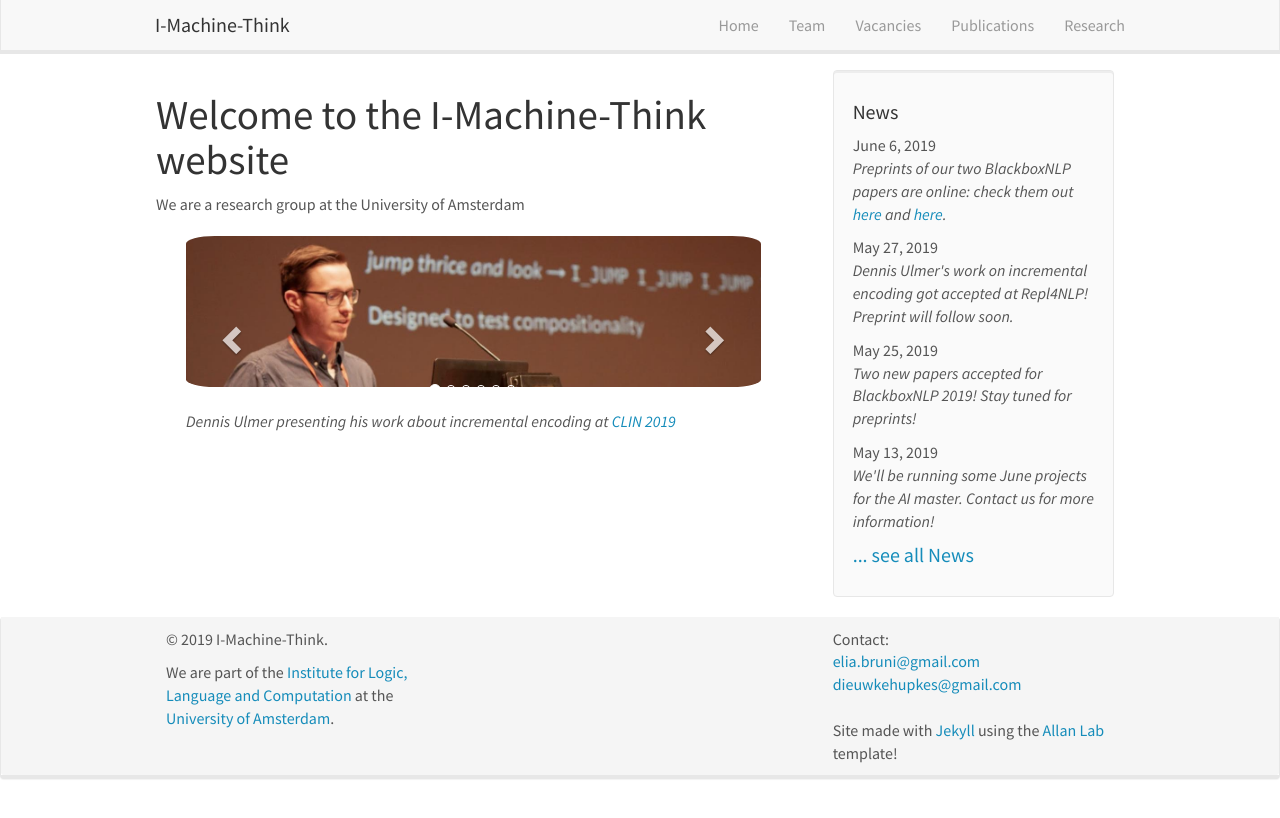
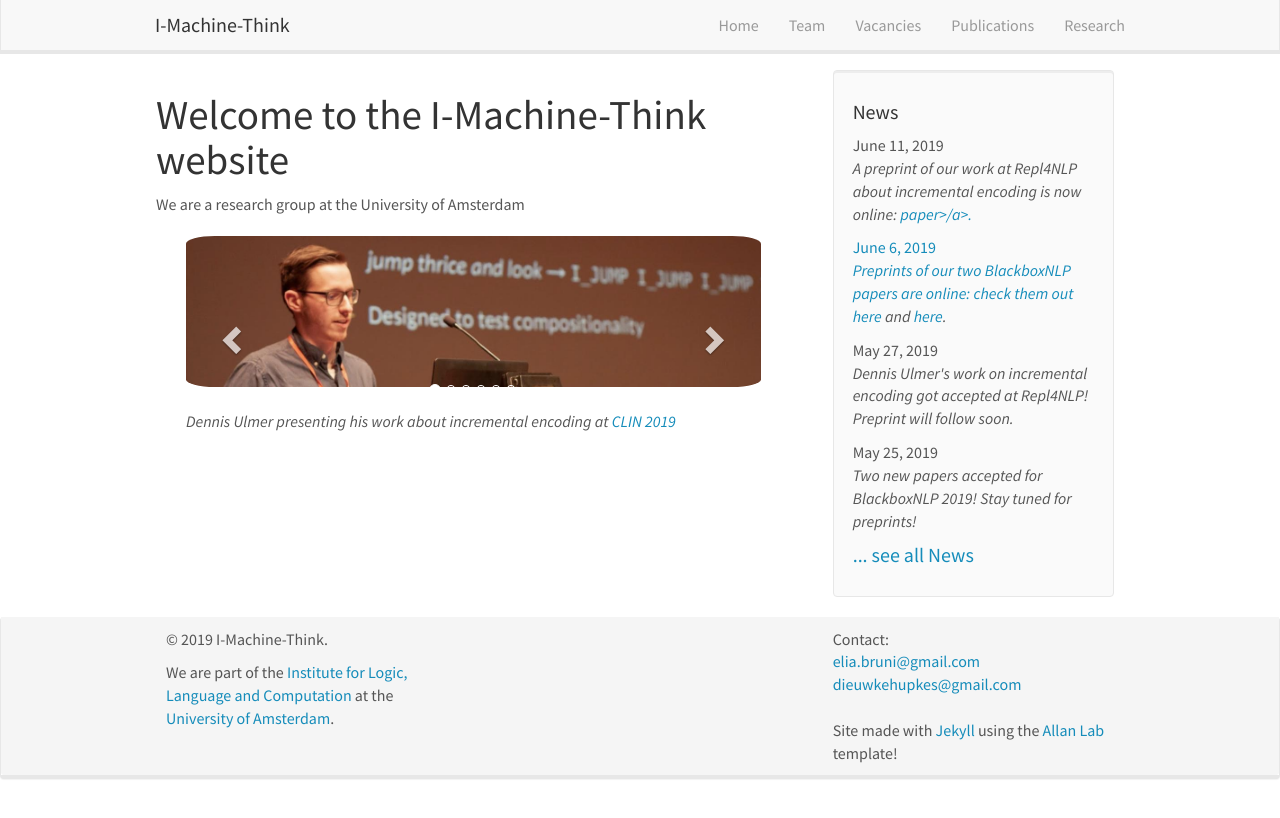
Before and after one commit to i-machine-think/i-machine-think.github.io, a Jekyll site: the page built from _pages/home.md, in a window 1280 px wide. Shown: the top 818 px of the page. Built offline with Jekyll 4.4.1, drawn with Linux system fonts in a browser that asks for light colours; nearby versions of some CDN libraries.

Commit message:
Add arxiv link to Dennis paper

```diff
--- a/_data/news.yml
+++ b/_data/news.yml
@@ -1,5 +1,8 @@
+- date: "June 11, 2019"
+  headline: "A preprint of our work at Repl4NLP about incremental encoding is now online: <a href='https://arxiv.org/pdf/1906.03293.pdf'>paper>/a>."
+
 - date: "June 6, 2019"
-  headline: 'Preprints of our two BlackboxNLP papers are online: check them out <a href="https://arxiv.org/abs/1906.01234">here</a> and <a href="https://arxiv.org/abs/1906.01634">here</a>.'
+  headline: 'Preprints of our two BlackboxNLP papers are online: check them out <a href="https://arxiv.org/abs/1906.01234.pdf">here</a> and <a href="https://arxiv.org/abs/1906.01634.pdf">here</a>.'
 
 - date: "May 27, 2019"
   headline: "Dennis Ulmer's work on incremental encoding got accepted at Repl4NLP! Preprint will follow soon."
```
Also changed, not shown: _data/publist.yml (+4 -4 lines).
